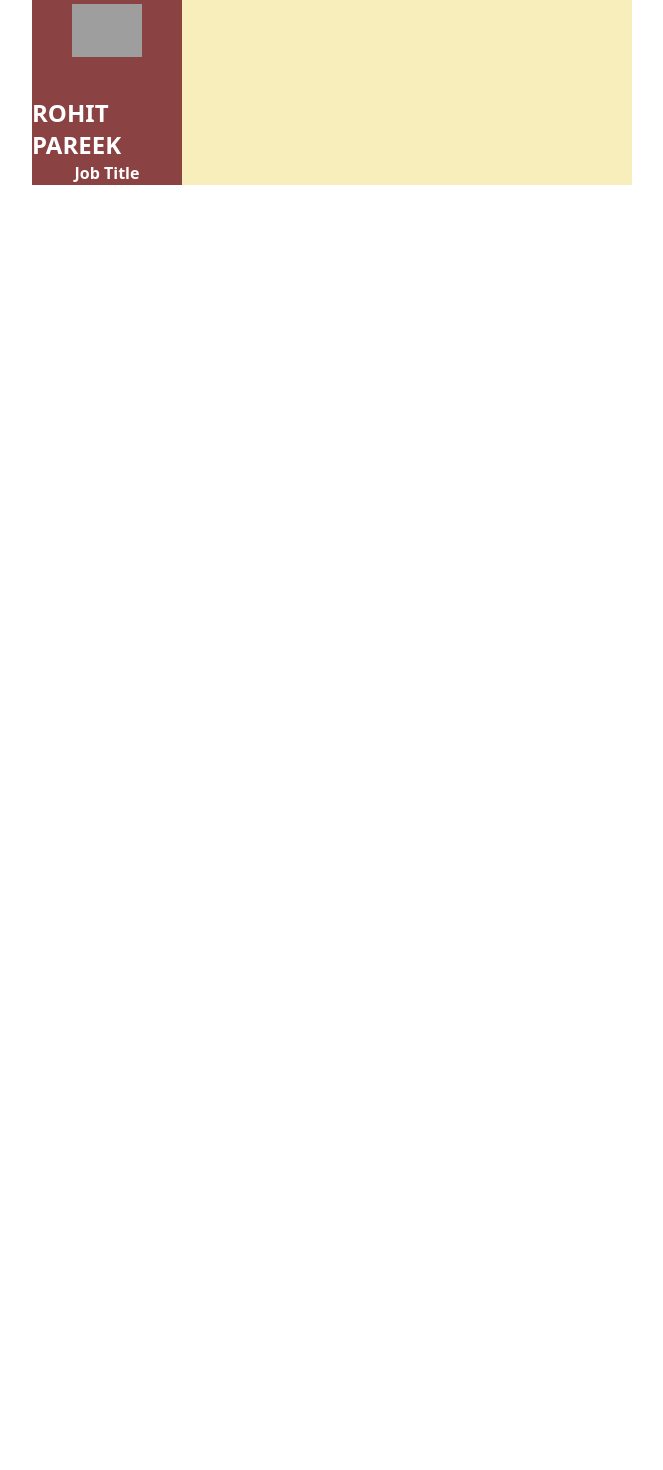
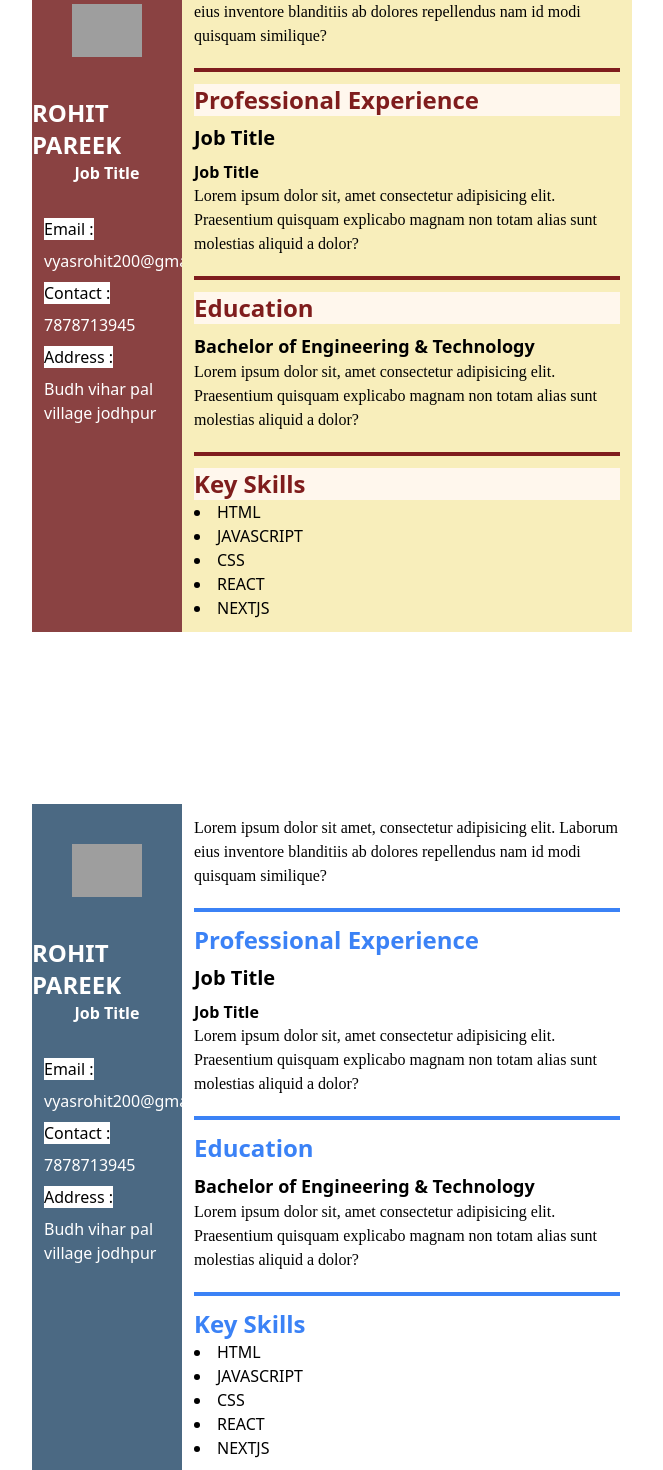
Before and after one commit to RohitPareekWebDev/resume_builder, a React (Create React App) app: page /myresume in a window 1280 px wide. Shown: the part 1820-3290 px from the top of the page, without its empty margins (308-971 px from the left). Before the commit the page ends 2584 px from the top, so only its background shows below. Built offline with nearby package versions, Linux system fonts and the light colour scheme; grey boxes are pictures that could not be loaded; a web font is replaced by a local one.

Commit message:
complete templates

```diff
--- a/src/Components/MyResume/MyResume.jsx
+++ b/src/Components/MyResume/MyResume.jsx
@@ -1,7 +1,8 @@
-import React from 'react'
+
 import Template_1 from '../Templates/Template_1'
 import Template_2 from '../Templates/Template_2'
 import Template_3 from '../Templates/Template_3'
+import Template_4 from '../Templates/Template_4'
 
 function MyResume() {
     return (
@@ -9,6 +10,7 @@ function MyResume() {
             <Template_1 />
             <Template_2 />
             <Template_3 />
+            <Template_4 />
         </div>
     )
 }
--- a/src/Components/Templates/Template_2.jsx
+++ b/src/Components/Templates/Template_2.jsx
@@ -2,7 +2,7 @@ import React from 'react';
 
 function Template_2() {
     return (
-        <div className='min-h-screen flex items-center justify-center bg-gray-500 '>
+        <div className='min-h-screen flex items-center justify-center '>
             <div className='w-1/2 h-screen m-5 p-5 shadow-black shadow-lg'>
                 <div className=' h-1/4 flex justify-between items-center bg-pink-400 border-b-8 outline-none border-pink-400'>
                     <div>
--- a/src/Components/Templates/Template_3.jsx
+++ b/src/Components/Templates/Template_3.jsx
@@ -2,9 +2,8 @@ import React from 'react';
 
 function Template_3() {
     return (
-        <div className='min-h-screen flex items-center justify-center
-        '>
-            <div className='w-1/2 h-screen m-5 p-5 shadow-white shadow-lg'>
+        <div className='min-h-screen flex items-center justify-center'>
+            <div className='w-1/2 h-screen m-5 p-5'>
                 <div className='flex '>
                     <div className={`w-1/4`} style={{ backgroundColor: '#8a4242' }}>
                         <div className='p-10'>
@@ -16,10 +15,51 @@ function Template_3() {
                                 <h3 className='font-bold'>Job Title</h3>
                             </div>
                         </div>
+
+                        <div className='mt-5 p-3'>
+                            <label className='bg-white my-2' htmlFor="">Email :</label>
+                            <div className='text-white my-2'>vyasrohit200@gmail.com</div>
+                            <label className='bg-white my-2' htmlFor="">Contact : </label>
+                            <div className='text-white my-2'>7878713945</div>
+                            <label className='bg-white my-2' htmlFor="">Address : </label>
+                            <div className='text-white my-2'>Budh vihar pal village jodhpur</div>
+                        </div>
                     </div>
 
-                    <div className='w-3/4' style={{ backgroundColor: "#F8EEBB" }}>
+                    <div className='p-3 w-3/4' style={{ backgroundColor: "#F8EEBB" }}>
+                        <div>
+                            <p className='border-red-900 border-b-4 pb-5'>
+                                Lorem ipsum dolor sit amet, consectetur adipisicing elit. Laborum eius inventore blanditiis ab dolores repellendus nam id modi quisquam similique?
+                            </p>
+                        </div>
 
+                        <div>
+                            <h3 className='mt-3 font-bold text-2xl bg-orange-50 text-red-900'>Professional Experience</h3>
+                            <div className='border-red-900 border-b-4 pb-5'>
+                                <h3 className='font-bold text-xl mt-2'>Job Title</h3>
+                                <h3 className='font-bold mt-2'>Job Title</h3>
+                                <p>Lorem ipsum dolor sit, amet consectetur adipisicing elit. Praesentium quisquam explicabo magnam non totam alias sunt molestias aliquid a dolor?</p>
+                            </div>
+                        </div>
+
+                        <div>
+                            <h3 className='mt-3 font-bold text-2xl bg-orange-50 text-red-900'>Education</h3>
+                            <div className='border-red-900 border-b-4 pb-5'>
+                                <h3 className='font-bold text-lg mt-2'>Bachelor of Engineering & Technology</h3>
+                                <p>Lorem ipsum dolor sit, amet consectetur adipisicing elit. Praesentium quisquam explicabo magnam non totam alias sunt molestias aliquid a dolor?</p>
+                            </div>
+                        </div>
+
+                        <div>
+                            <h3 className='mt-3 font-bold text-2xl bg-orange-50 text-red-900'>Key Skills</h3>
+                            <div>
+                                <li>HTML</li>
+                                <li>JAVASCRIPT</li>
+                                <li>CSS</li>
+                                <li>REACT</li>
+                                <li>NEXTJS</li>
+                            </div>
+                        </div>
                     </div>
                 </div>
             </div>
--- a/src/Components/Templates/Template_4.jsx
+++ b/src/Components/Templates/Template_4.jsx
@@ -1,12 +1,70 @@
-import React from 'react'
+import React from 'react';
 
 function Template_4() {
     return (
-        <div>
-            <h1>Template_4
-                Template_4</h1>
-        </div>
-    )
+        <div className='min-h-screen flex items-center justify-center'>
+            <div className='w-1/2 h-screen m-5 p-5 shadow-white shadow-lg'>
+                <div className='flex '>
+                    <div className={`w-1/4`} style={{ backgroundColor: '#4B6983' }}>
+                        <div className='p-10'>
+                            <img className='h-30' src="https://upload.wikimedia.org/wikipedia/commons/b/b6/Image_created_with_a_mobile_phone.png" alt="" />
+                        </div>
+                        <div className='text-white'>
+                            <h2 className='flex justify-center font-bold text-2xl'>ROHIT PAREEK</h2>
+                            <div className='flex justify-center'>
+                                <h3 className='font-bold'>Job Title</h3>
+                            </div>
+                        </div>
+
+                        <div className='mt-5 p-3'>
+                            <label className='bg-white my-2' htmlFor="">Email :</label>
+                            <div className='text-white my-2'>vyasrohit200@gmail.com</div>
+                            <label className='bg-white my-2' htmlFor="">Contact : </label>
+                            <div className='text-white my-2'>7878713945</div>
+                            <label className='bg-white my-2' htmlFor="">Address : </label>
+                            <div className='text-white my-2'>Budh vihar pal village jodhpur</div>
+                        </div>
+                    </div>
+
+                    <div className='p-3 w-3/4'>
+                        <div>
+                            <p className='border-blue-500 border-b-4 pb-5'>
+                                Lorem ipsum dolor sit amet, consectetur adipisicing elit. Laborum eius inventore blanditiis ab dolores repellendus nam id modi quisquam similique?
+                            </p>
+                        </div>
+
+                        <div>
+                            <h3 className='mt-3 font-bold text-2xl text-blue-500'>Professional Experience</h3>
+                            <div className='border-blue-500 border-b-4 pb-5'>
+                                <h3 className='font-bold text-xl mt-2'>Job Title</h3>
+                                <h3 className='font-bold mt-2'>Job Title</h3>
+                                <p>Lorem ipsum dolor sit, amet consectetur adipisicing elit. Praesentium quisquam explicabo magnam non totam alias sunt molestias aliquid a dolor?</p>
+                            </div>
+                        </div>
+
+                        <div>
+                            <h3 className='mt-3 font-bold text-2xl text-blue-500'>Education</h3>
+                            <div className='border-blue-500 border-b-4 pb-5'>
+                                <h3 className='font-bold text-lg mt-2'>Bachelor of Engineering & Technology</h3>
+                                <p>Lorem ipsum dolor sit, amet consectetur adipisicing elit. Praesentium quisquam explicabo magnam non totam alias sunt molestias aliquid a dolor?</p>
+                            </div>
+                        </div>
+
+                        <div>
+                            <h3 className='mt-3 font-bold text-2xl text-blue-500'>Key Skills</h3>
+                            <div>
+                                <li>HTML</li>
+                                <li>JAVASCRIPT</li>
+                                <li>CSS</li>
+                                <li>REACT</li>
+                                <li>NEXTJS</li>
+                            </div>
+                        </div>
+                    </div>
+                </div>
+            </div>
+        </div >
+    );
 }
 
-export default Template_4
+export default Template_4;
```
